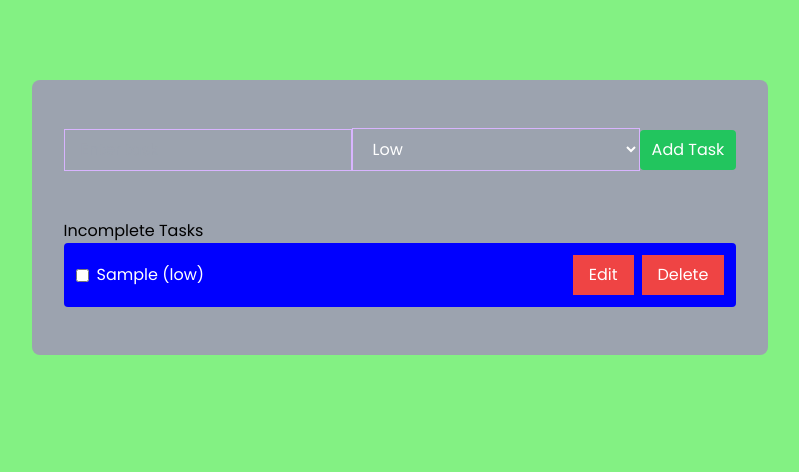
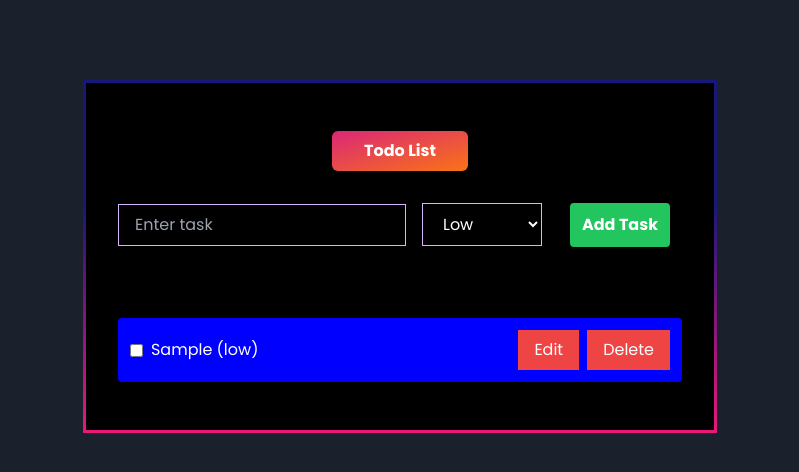
Before and after one commit to mehedihasananik/Todo-App-With-React, a React (Vite) app: page / in a window 1280 px wide. Both pictures are taken after typing "Sample" into the empty fields and a click on the button "Add Task". Shown: the top 472 px of the page, without its empty margins (240-1039 px from the left). Built offline with nearby package versions, Linux system fonts and the light colour scheme.

Commit message:
design changed

```diff
--- a/src/App.jsx
+++ b/src/App.jsx
@@ -3,9 +3,9 @@ import TodoManager from "./components/TodoManager/TodoManager";
 
 function App() {
   return (
-    <>
+    <div>
       <TodoManager />
-    </>
+    </div>
   );
 }
 
--- a/src/components/EditTodo/EditTodo.jsx
+++ b/src/components/EditTodo/EditTodo.jsx
@@ -1,12 +1,10 @@
-// EditTodo.js
-import React, { useState } from "react";
-
 const EditTodo = ({ todo, editTask }) => {
   const [value, setValue] = useState(todo.task);
 
   const handleSubmit = (e) => {
     e.preventDefault();
     if (value.trim() !== "") {
+      // Call the editTask function with the updated task value and other necessary parameters
       editTask(value, todo.id, todo.priority);
     }
   };
@@ -15,6 +13,7 @@ const EditTodo = ({ todo, editTask }) => {
     <div>
       <form onSubmit={handleSubmit} className="w-full mb-4">
         <input
+          className="bg-red-400 w-[70%]"
           type="text"
           value={value}
           onChange={(e) => setValue(e.target.value)}
--- a/src/components/Todo/Todo.jsx
+++ b/src/components/Todo/Todo.jsx
@@ -1,7 +1,6 @@
-// Todo.js
-import React from "react";
+import EditTodo from "../EditTodo/EditTodo";
 
-const Todo = ({ todo, deleteTodo, toggleTodo, editTodo }) => {
+const Todo = ({ todo, deleteTodo, toggleTodo, editTodo, editTask }) => {
   // Determine background color based on priority
   let priorityColor = "blue"; // Default color for low priority
   if (todo.priority === "medium") {
@@ -14,8 +13,13 @@ const Todo = ({ todo, deleteTodo, toggleTodo, editTodo }) => {
   const taskWithPriority = `${todo.task} (${todo.priority})`;
 
   return (
+    <div>
+      {/* Render EditTodo component conditionally */}
+      {todo.isEditing ? (
+        <EditTodo todo={todo} editTask={editTask} />
+      ) : (
         <div
-      style={{ backgroundColor: priorityColor }} // Apply background color style
+          style={{ backgroundColor: priorityColor }}
           className="flex justify-between items-center text-white p-3 rounded mb-4"
         >
           <label className="flex items-center">
@@ -25,7 +29,11 @@ const Todo = ({ todo, deleteTodo, toggleTodo, editTodo }) => {
               onChange={() => toggleTodo(todo.id)}
               className="mr-2 cursor-pointer"
             />
-        <p className={`${todo.completed ? "line-through" : ""} cursor-pointer`}>
+            <p
+              className={`${
+                todo.completed ? "line-through" : ""
+              } cursor-pointer`}
+            >
               {taskWithPriority} {/* Display task name with priority */}
             </p>
           </label>
@@ -44,6 +52,8 @@ const Todo = ({ todo, deleteTodo, toggleTodo, editTodo }) => {
             </button>
           </div>
         </div>
+      )}
+    </div>
   );
 };
 
--- a/src/components/TodoForm/TodoForm.jsx
+++ b/src/components/TodoForm/TodoForm.jsx
@@ -26,7 +26,7 @@ const TodoForm = ({ addTodo }) => {
         <select
           value={priority}
           onChange={(e) => setPriority(e.target.value)}
-          className="outline-none bg-transparent border border-purple-300 px-4 py-2 mt-4 mb-8 w-72 text-white"
+          className=" bg-black text-white outline-none border border-purple-300 px-4 py-2 mt-4 mb-8 w-25 mx-4"
         >
           <option value="low">Low</option>
           <option value="medium">Medium</option>
@@ -34,7 +34,7 @@ const TodoForm = ({ addTodo }) => {
         </select>
         <button
           type="submit"
-          className="bg-green-500 text-white border-none py-2 px-3 rounded cursor-pointer"
+          className="bg-green-500 text-white font-bold py-2.5 px-3  mx-3 rounded cursor-pointer"
         >
           Add Task
         </button>
--- a/src/components/TodoManager/TodoManager.jsx
+++ b/src/components/TodoManager/TodoManager.jsx
@@ -1,4 +1,3 @@
-// TodoManager.js
 import React, { useState } from "react";
 import TodoForm from "../TodoForm/TodoForm";
 import { v4 as uuidv4 } from "uuid";
@@ -42,7 +41,6 @@ const TodoManager = () => {
       )
     );
   };
-
   const editTodo = (id) => {
     setTodos(
       todos.map((todo) =>
@@ -54,9 +52,7 @@ const TodoManager = () => {
   const editTask = (task, id, priority) => {
     setTodos(
       todos.map((todo) =>
-        todo.id === id
-          ? { ...todo, task, priority, isEditing: !todo.isEditing }
-          : todo
+        todo.id === id ? { ...todo, task, priority, isEditing: false } : todo
       )
     );
   };
@@ -65,7 +61,12 @@ const TodoManager = () => {
   const incompleteTodos = todos.filter((todo) => !todo.completed);
 
   return (
-    <div className="bg-gray-400 mt-20 p-8 rounded-lg">
+    <div className="bg-[#000000] mt-20 p-8 border-color rounded">
+      <div className="flex justify-center ">
+        <button className="text-white font-bold px-8 py-2 bg-gradient-to-br from-pink-600 to-orange-500 my-4 rounded-md">
+          Todo List
+        </button>
+      </div>
       <TodoForm addTodo={addTodo} />
       {tasksAdded && incompleteTodos.length > 0 && (
         <div>
@@ -77,6 +78,7 @@ const TodoManager = () => {
               deleteTodo={deleteTodo}
               toggleTodo={toggleTodo}
               editTodo={editTodo}
+              editTask={editTask}
               priorityColors={priorityColors}
             />
           ))}
--- a/src/index.css
+++ b/src/index.css
@@ -11,9 +11,18 @@
     box-sizing: border-box;
   }
   body {
-    background: rgb(131, 241, 131);
+    background: #1a202c;
     display: flex;
     justify-content: center;
     align-items: center;
   }
+  .border-color {
+    background: rgb(2, 0, 36);
+    border: 3px solid transparent; /* Set border to transparent to make the gradient visible */
+    border-image: linear-gradient(
+      rgba(24, 23, 122, 1) 35%,
+      rgba(234, 23, 122, 1) 100%
+    );
+    border-image-slice: 1;
+  }
 }
```
Lines whose indentation alone changed are shown as unchanged.
